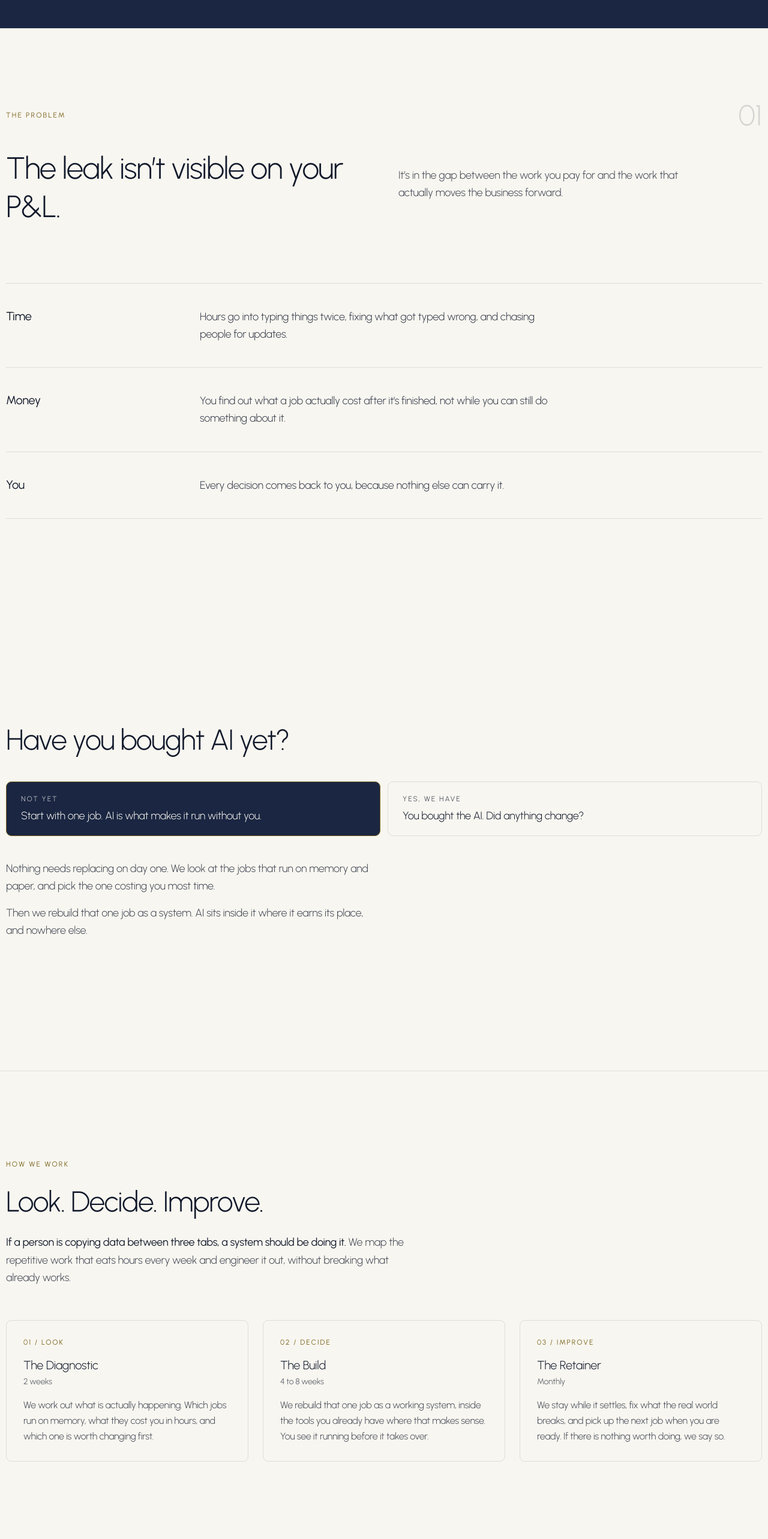
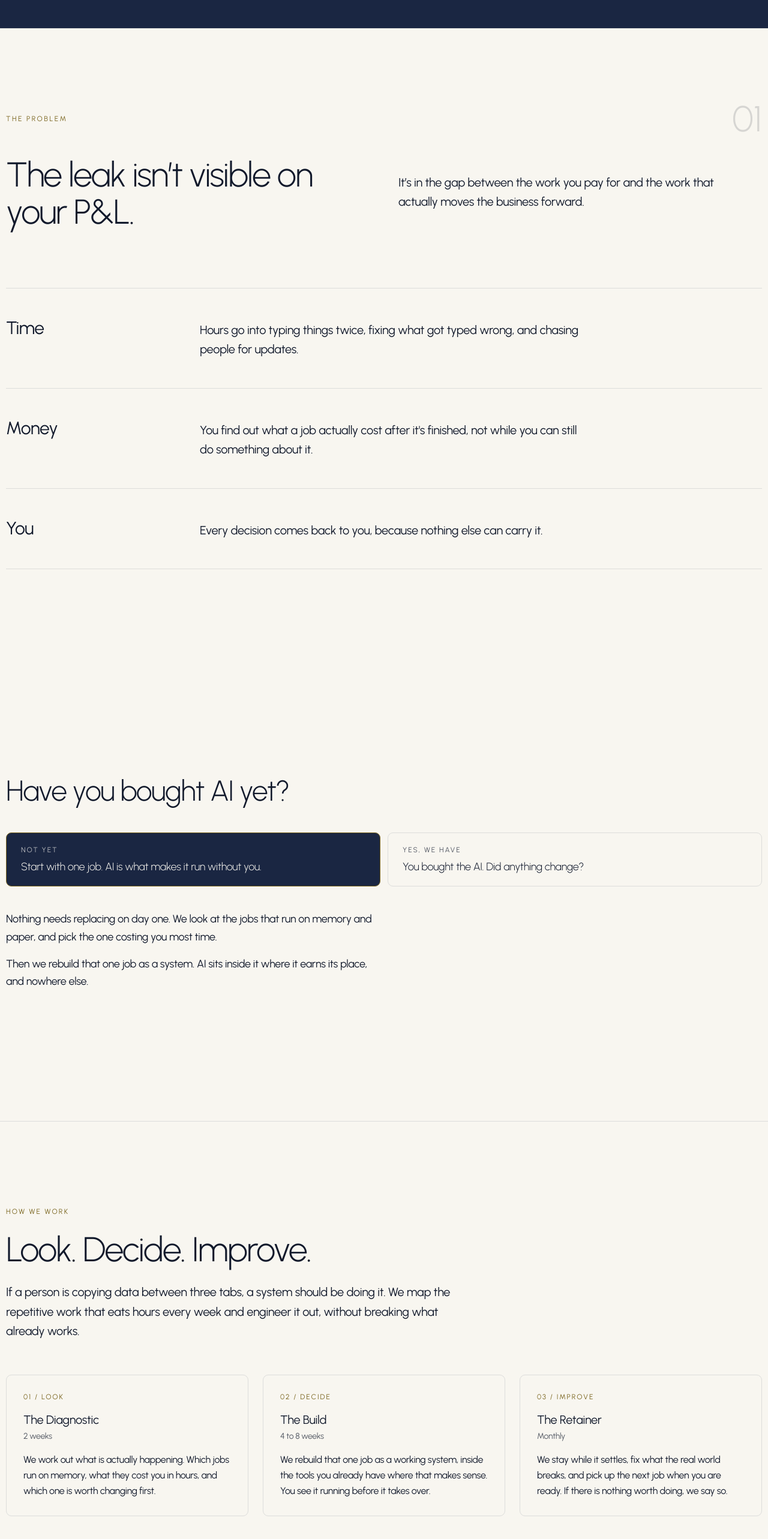
Before and after one commit to ashok-1986/alchemetryx-main, a Next.js app: page / in a window 1280 px wide. Shown: the part 1077-3643 px from the top of the page at 60% size. Built offline with nearby package versions, Linux system fonts and the light colour scheme.

Commit message:
feat(craft): elevate typographic punch and interaction physics across all light-mode sections

```diff
--- a/components/sections/cta-block.tsx
+++ b/components/sections/cta-block.tsx
@@ -9,10 +9,10 @@ export function CtaBlock() {
     <SectionFullBleed tone="light" className="border-t border-[var(--color-pearl-line)]">
       <Reveal>
         <div className="max-w-[46ch]">
-          <h2 className="text-[clamp(1.75rem,4vw,3rem)] font-light leading-tight tracking-[-0.03em]">
+          <h2 className="text-[clamp(2.25rem,4.5vw,3.75rem)] font-light leading-[1.08] tracking-[-0.035em] text-[var(--color-ink)]">
             Stop the leaks.
           </h2>
-          <p className="mt-5 text-base md:text-lg font-light leading-relaxed text-[var(--color-ink)]/80">
+          <p className="mt-6 text-lg md:text-xl font-normal leading-relaxed text-[var(--color-ink)]">
             Tell us which job you would hand over first. Half an hour, no deck. If there is nothing here worth building, we will say so on the call.
           </p>
           <div className="mt-8">
--- a/components/sections/how-we-work.tsx
+++ b/components/sections/how-we-work.tsx
@@ -29,10 +29,10 @@ export function HowWeWork() {
         <p className="text-xs uppercase tracking-[0.18em] text-[var(--color-gold-deep)] mb-6">
           HOW WE WORK
         </p>
-        <h2 className="text-[clamp(1.75rem,4vw,3rem)] font-light leading-tight tracking-[-0.03em] max-w-[22ch]">
+        <h2 className="text-[clamp(2.25rem,4.5vw,3.75rem)] font-light leading-[1.08] tracking-[-0.035em] text-[var(--color-ink)] max-w-[22ch]">
           Look. Decide. Improve.
         </h2>
-        <p className="mt-6 max-w-[65ch] text-base md:text-lg font-light leading-relaxed text-[var(--color-ink)]/80">
+        <p className="mt-6 max-w-[65ch] text-lg md:text-xl font-normal leading-relaxed text-[var(--color-ink)]">
           <strong className="font-normal text-[var(--color-ink)]">If a person is copying data between three tabs, a system should be doing it.</strong>{" "}
           We map the repetitive work that eats hours every week and engineer it out, without breaking what already works.
         </p>
@@ -41,13 +41,13 @@ export function HowWeWork() {
       <div className="mt-14 grid grid-cols-1 md:grid-cols-3 gap-6">
         {STEPS.map((s, i) => (
           <Reveal key={s.step} delay={i * 0.1}>
-            <div className="h-full rounded-md border border-[var(--color-pearl-line)] p-7">
+            <div className="h-full rounded-md border border-[var(--color-pearl-line)] p-7 transition-all duration-300 hover:border-[var(--color-gold-deep)]/40 hover:-translate-y-[2px]">
               <p className="text-xs font-normal uppercase tracking-[0.16em] text-[var(--color-gold-deep)]">
                 {String(i + 1).padStart(2, "0")} / {s.step}
               </p>
-              <h3 className="mt-4 text-xl font-light text-[var(--color-ink)]">{s.service}</h3>
-              <p className="mt-1 text-sm text-[var(--color-ink)]/60">{s.time}</p>
-              <p className="mt-4 text-base font-light leading-relaxed text-[var(--color-ink)]/80">
+              <h3 className="mt-4 text-xl font-normal text-[var(--color-ink)]">{s.service}</h3>
+              <p className="mt-1 text-sm font-normal text-[var(--color-ink)]/70">{s.time}</p>
+              <p className="mt-4 text-base font-normal leading-relaxed text-[var(--color-ink)]">
                 {s.body}
               </p>
             </div>
--- a/components/sections/level-router.tsx
+++ b/components/sections/level-router.tsx
@@ -54,7 +54,7 @@ export function LevelRouter() {
                 onClick={() => setActive(key)}
                 className={cn(
                   "flex-1 text-left rounded-md border px-6 py-5 cursor-pointer",
-                  "transition-colors duration-200 active:scale-[0.99]",
+                  "transition-all duration-200 active:scale-[0.98]",
                   isActive
                     ? "border-[var(--color-gold-deep)] bg-[var(--color-sapphire)] text-[var(--color-pearl)]"
                     : "border-[var(--color-pearl-line)] bg-transparent text-[var(--color-ink)] hover:border-[var(--color-gold-deep)]"
@@ -72,9 +72,12 @@ export function LevelRouter() {
         </div>
       </Reveal>
 
-      <div className="mt-10 max-w-[65ch] space-y-4">
+      <div
+        key={active}
+        className="mt-10 max-w-[65ch] space-y-4 transition-all duration-250 ease-out animate-[fadeIn_250ms_ease-out]"
+      >
         {PANELS[active].body.map((para) => (
-          <p key={para} className="text-base md:text-lg font-light leading-relaxed text-[var(--color-ink)]/80">
+          <p key={para} className="text-base md:text-lg font-normal leading-relaxed text-[var(--color-ink)]">
             {para}
           </p>
         ))}
--- a/components/sections/the-problem.tsx
+++ b/components/sections/the-problem.tsx
@@ -28,12 +28,12 @@ export function TheProblem() {
       {/* Eyebrow & Ghosted Numeral */}
       <Reveal>
         <div className="flex items-center justify-between">
-          <p className="text-xs uppercase tracking-[0.18em] text-[var(--color-gold-deep)]">
+          <p className="text-xs uppercase tracking-[0.2em] text-[var(--color-gold-deep)]">
             THE PROBLEM
           </p>
           <span
             aria-hidden="true"
-            className="text-4xl sm:text-5xl font-light text-[var(--color-ink)]/15 select-none"
+            className="text-5xl sm:text-6xl font-light text-[var(--color-ink)]/15 select-none"
           >
             01
           </span>
@@ -44,14 +44,14 @@ export function TheProblem() {
       <div className="mt-8 grid grid-cols-1 lg:grid-cols-12 gap-8 lg:gap-12 items-baseline">
         <div className="lg:col-span-6">
           <Reveal delay={0.1}>
-            <h2 className="text-[clamp(1.85rem,4vw,3.25rem)] font-light leading-tight tracking-[-0.03em] max-w-[20ch]">
+            <h2 className="text-[clamp(2.25rem,4.5vw,3.75rem)] font-light leading-[1.08] tracking-[-0.035em] max-w-[20ch] text-[var(--color-ink)]">
               The leak isn’t visible on your P&L.
             </h2>
           </Reveal>
         </div>
         <div className="lg:col-span-6">
           <Reveal delay={0.2}>
-            <p className="text-base md:text-lg font-light leading-relaxed text-[var(--color-ink)]/80 max-w-[48ch]">
+            <p className="text-lg md:text-xl font-normal leading-relaxed text-[var(--color-ink)] max-w-[48ch]">
               It’s in the gap between the work you pay for and the work that actually moves the business forward.
             </p>
           </Reveal>
@@ -62,14 +62,14 @@ export function TheProblem() {
       <div className="mt-16 md:mt-24 border-t border-[var(--color-pearl-line)]">
         {ROWS.map((row, i) => (
           <Reveal key={row.label} delay={0.1 * i}>
-            <div className="grid grid-cols-1 md:grid-cols-12 gap-4 md:gap-8 py-8 md:py-10 border-b border-[var(--color-pearl-line)] items-baseline">
-              <div className="md:col-span-3">
-                <h3 className="text-lg md:text-xl font-normal text-[var(--color-ink)]">
+            <div className="grid grid-cols-1 md:grid-cols-12 gap-4 md:gap-8 py-10 md:py-12 border-b border-[var(--color-pearl-line)] items-baseline">
+              <div className="md:col-span-4 lg:col-span-3">
+                <h3 className="text-2xl md:text-3xl font-normal tracking-[-0.02em] text-[var(--color-ink)]">
                   {row.label}
                 </h3>
               </div>
-              <div className="md:col-span-9">
-                <p className="text-base md:text-lg font-light leading-relaxed text-[var(--color-ink)]/85 max-w-[55ch]">
+              <div className="md:col-span-8 lg:col-span-9">
+                <p className="text-lg md:text-xl font-normal leading-relaxed text-[var(--color-ink)] max-w-[54ch]">
                   {row.copy}
                 </p>
               </div>
```
Also changed, not shown: components/sections/proof.tsx (+27 -19 lines).
